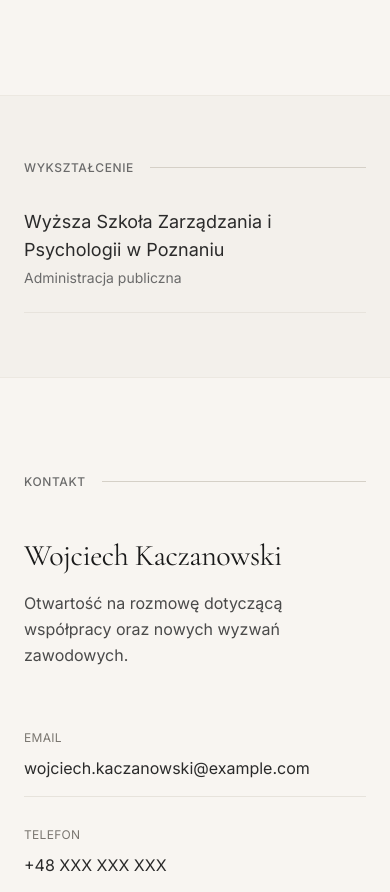
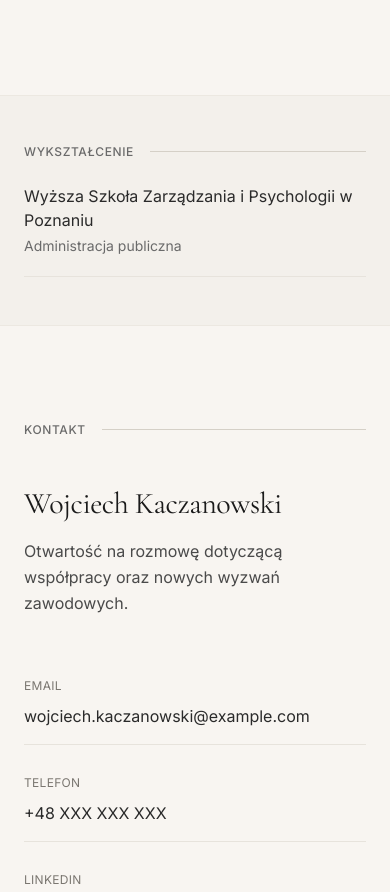
Before and after one commit to joannaklos1983/portfolio-wojciech-kaczanowski, a Next.js app: page / in a window 390 px wide. Shown: the part 3897-4789 px from the top of the page. Built offline with nearby package versions, Linux system fonts and the light colour scheme.

Commit message:
Update Education.tsx

```diff
--- a/src/components/sections/Education.tsx
+++ b/src/components/sections/Education.tsx
@@ -5,7 +5,7 @@ import Container from '@/components/layout/Container';
 
 export default function Education() {
   return (
-    <section id="wyksztalcenie" className="py-16 md:py-20 bg-[#f3f0eb] border-t border-[#ece8e1]">
+    <section id="wyksztalcenie" className="py-12 md:py-16 lg:py-20 bg-[#f3f0eb] border-t border-[#ece8e1]">
       <Container>
         <motion.div
           initial={{ opacity: 0, y: 20 }}
@@ -14,16 +14,16 @@ export default function Education() {
           transition={{ duration: 0.6 }}
           className="max-w-3xl mx-auto"
         >
-          <div className="flex items-center gap-4 mb-8">
+          <div className="flex items-center gap-4 mb-6 md:mb-8">
             <span className="text-xs text-[#6a6a6a] font-medium tracking-wider uppercase">
               Wykształcenie
             </span>
             <div className="flex-1 h-px bg-[#d5d0c7]" />
           </div>
 
-          <div className="border-b border-[#e7e3dc] pb-6">
+          <div className="border-b border-[#e7e3dc] pb-5 md:pb-6">
             <div className="space-y-1">
-              <p className="text-lg text-[#2a2a2a]">
+              <p className="text-base md:text-lg text-[#2a2a2a]">
                 Wyższa Szkoła Zarządzania i Psychologii w Poznaniu
               </p>
               <p className="text-sm text-[#6a6a6a]">
```
